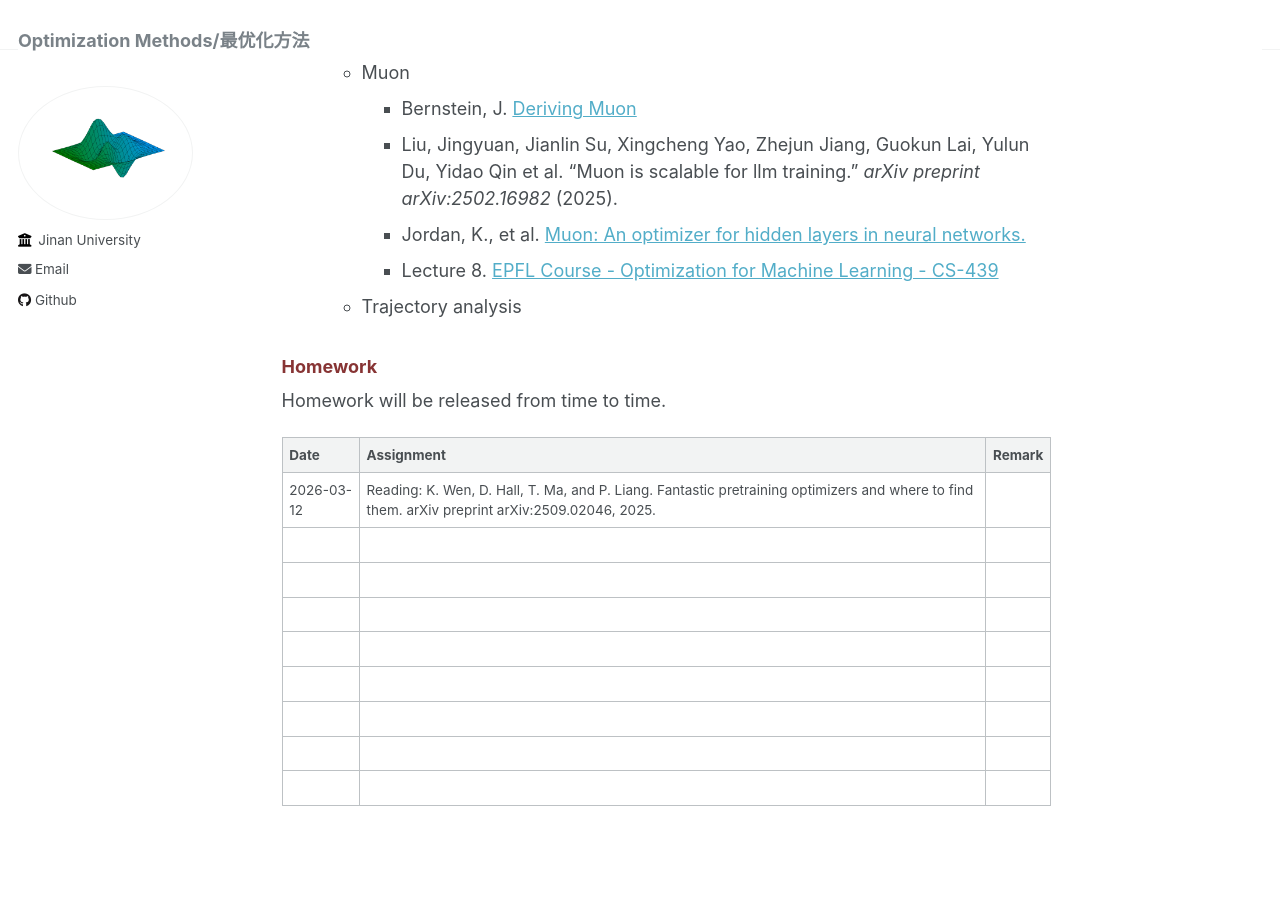
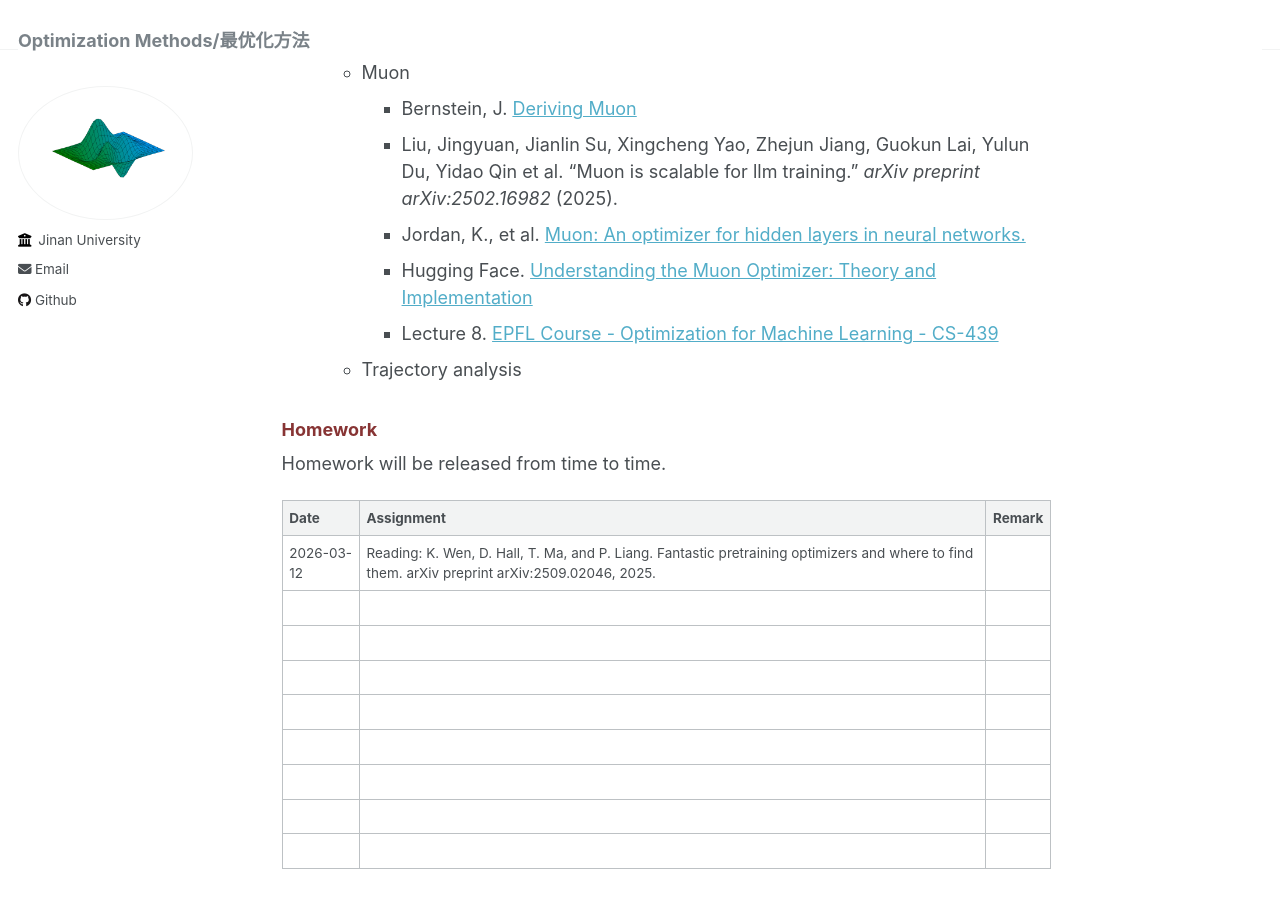
Before and after one commit to wangyuanhao/optimization_method_course_webpage, a Jekyll site: the page built from _pages/about.md, in a window 1280 px wide and 900 px high, scrolled down 5283 px. Built offline with Jekyll 4.4.1, drawn with Linux system fonts in a browser that asks for light colours.

Commit message:
Update about.md

```diff
--- a/_pages/about.md
+++ b/_pages/about.md
@@ -137,6 +137,7 @@ The materials are collected and reorganized mainly from:
     * Bernstein, J.  [Deriving Muon](https://jeremybernste.in/writing/deriving-muon)
     * Liu, Jingyuan, Jianlin Su, Xingcheng Yao, Zhejun Jiang, Guokun Lai, Yulun Du, Yidao Qin et al. "Muon is scalable for llm training." *arXiv preprint arXiv:2502.16982* (2025).
     * Jordan, K., et al. [Muon: An optimizer for hidden layers in neural networks.](An optimizer for hidden layers in neural networks.)
+    * Hugging Face. [Understanding the Muon Optimizer: Theory and Implementation](https://huggingface.co/datasets/bird-of-paradise/muon-tutorial)
     * Lecture 8. [EPFL Course - Optimization for Machine Learning - CS-439](https://raw.githubusercontent.com/epfml/OptML_course/main/slides/lecture08.pdf)
 
   * Trajectory analysis
```
